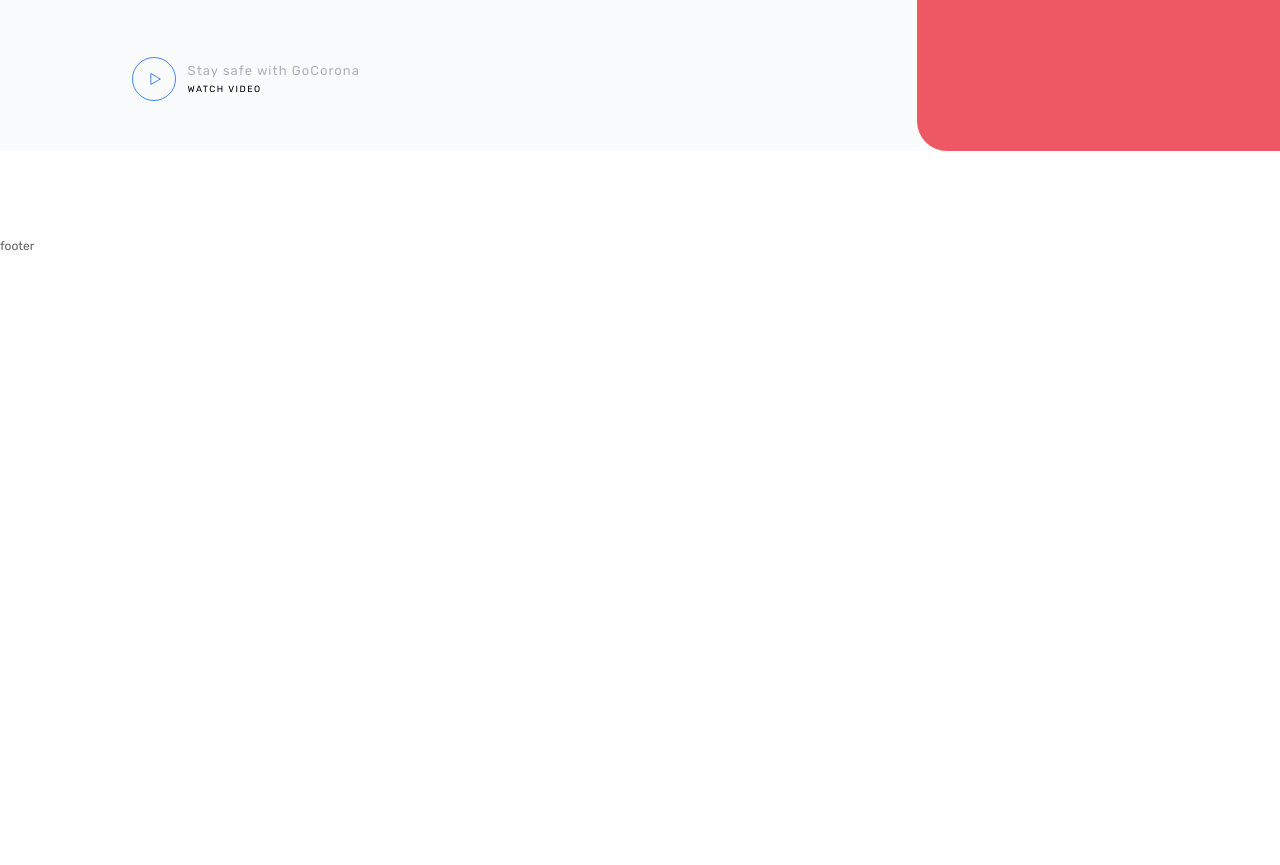
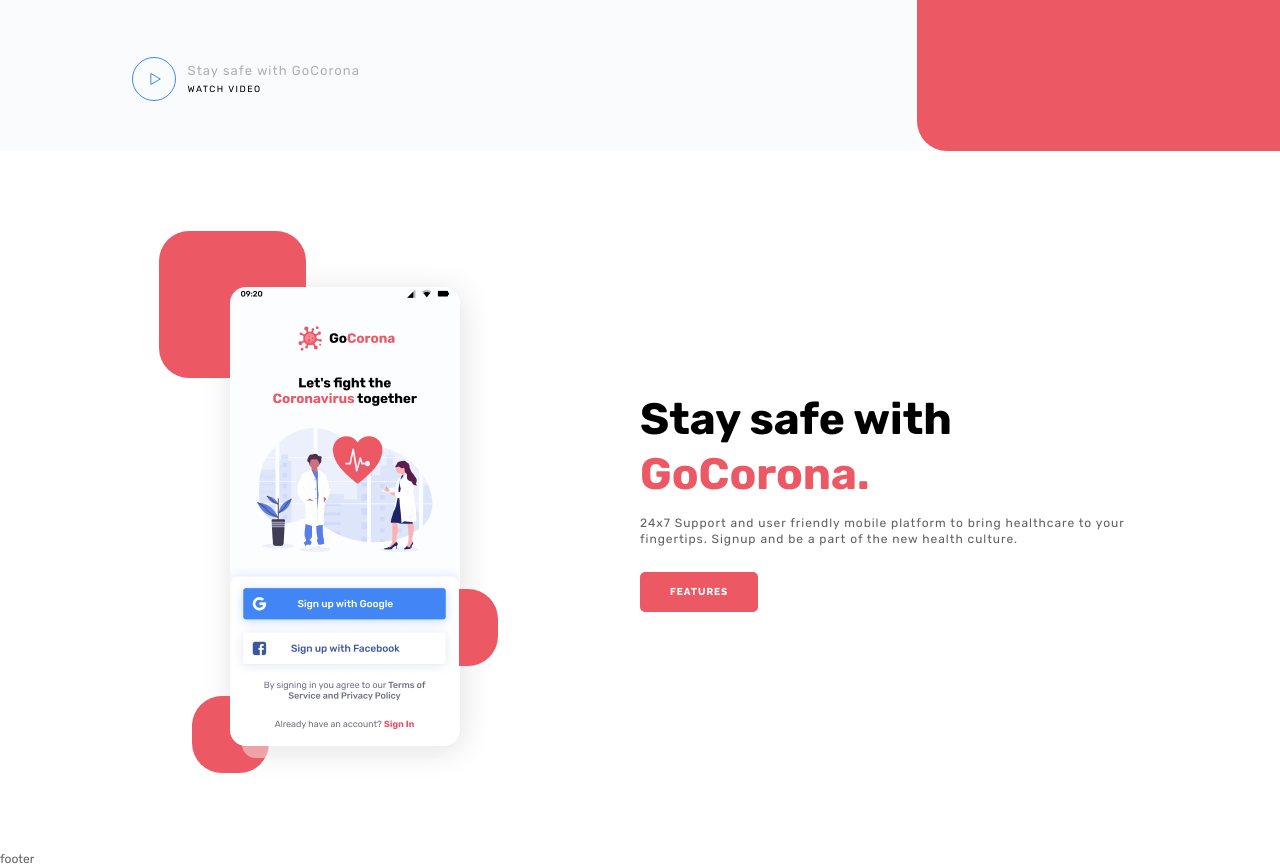
Before and after one commit to MaxoundDev/GoCorona, a plain HTML site: page index.html in a window 1280 px wide. Shown: the part 548-1413 px from the top of the page. Before the commit the page ends 800 px from the top, so only its background shows below. Drawn offline with Linux system fonts and the light colour scheme.

Commit message:
Created and adapted Stay-safe

```diff
--- a/css/style.css
+++ b/css/style.css
@@ -395,3 +395,95 @@ body {
     padding: 0;
   }
 }
+/* ----------------------- */
+.stay-safe {
+  padding: 80px 0;
+}
+.stay-safe__container {
+  display: flex;
+  align-items: center;
+}
+.stay-safe__media {
+  flex: 0 1 50%;
+}
+.stay-safe__content {
+  flex: 0 1 50%;
+}
+.stay-safe__block-text {
+}
+.media-stay-safe {
+  width: 373px;
+  padding: 56px 0 27px 0;
+  text-align: center;
+  position: relative;
+}
+.media-stay-safe__image {
+  display: inline-block;
+  box-shadow: 2px 4px 32px rgba(0, 0, 0, 0.12);
+  border-radius: 16px;
+  position: relative;
+  width: 61.5%;
+}
+.media-stay-safe__image img {
+  position: relative;
+  z-index: 5;
+  max-width: 100%;
+}
+.media-stay-safe__image::after {
+  content: '';
+  position: absolute;
+  bottom: -12px;
+  left: 12px;
+  width: 206px;
+  height: 27px;
+  z-index: 2;
+  background: rgba(240, 240, 240, 0.49);
+  border-radius: 16px;
+}
+.media-stay-safe__item {
+  position: absolute;
+  background-color: #ec5863;
+  border-radius: 30px;
+  width: 77px;
+  height: 77px;
+}
+.media-stay-safe__item-1 {
+  top: 0;
+  left: 0;
+  width: 147px;
+  height: 147px;
+}
+.media-stay-safe__item-2 {
+  bottom: 0;
+  left: 33px;
+}
+.media-stay-safe__item-3 {
+  bottom: 107px;
+  right: 34px;
+}
+@media (max-width: 991.98px) {
+  .stay-safe {
+    padding: 40px 0;
+  }
+}
+@media (min-width: 991.98px) {
+  .stay-safe__media {
+    padding: 0 0 0 47px;
+  }
+}
+@media (max-width: 767.98px) {
+  .stay-safe {
+    padding: 30px 0;
+  }
+  .stay-safe__container {
+    flex-direction: column-reverse;
+  }
+  .stay-safe__content {
+    margin: 0px 0 30px 0;
+  }
+}
+@media (max-width: 479.98px) {
+  .media-stay-safe {
+    width: 290px;
+  }
+}
--- a/index.html
+++ b/index.html
@@ -52,12 +52,12 @@
 						</div>
 					</div>
 					<div class="get-started__image">
-						<img src="./img/main-block/get-started.svg" alt="Врач с ребенком" />
+						<img src="img/main-block/get-started.svg" alt="Врач с ребенком" />
 					</div>
 					<div class="get-started__video">
 						<a href="" class="video-get-started">
 							<div class="video-get-started__icon">
-								<img src="./img/main-block/video.svg" alt="Кнопка Play" />
+								<img src="img/main-block/video.svg" alt="Кнопка Play" />
 							</div>
 							<div class="video-get-started__body">
 								<div class="video-get-started__title">
@@ -71,6 +71,34 @@
 					</div>
 				</div>
 			</section>
+			<section class="stay-safe">
+				<div class="stay-safe__container">
+					<div class="stay-safe__media">
+						<div class="media-stay-safe">
+							<div class="media-stay-safe__image">
+								<img src="img/stay-safe/01.png" alt="Приложение" />
+							</div>
+							<div class="media-stay-safe__item media-stay-safe__item-1"></div>
+							<div class="media-stay-safe__item media-stay-safe__item-2"></div>
+							<div class="media-stay-safe__item media-stay-safe__item-3"></div>
+						</div>
+					</div>
+					<div class="stay-safe__content">
+						<div class="stay-safe__block-text block-text">
+							<h2 class="block-text__title">
+								Stay safe with <span>GoCorona.</span>
+							</h2>
+							<div class="block-text__text">
+								24x7 Support and user friendly mobile
+								platform to bring healthcare to your
+								fingertips. Signup and be a part of the new
+								health culture.
+							</div>
+							<a href="#" class="block-text__button button">Features</a>
+						</div>
+					</div>
+				</div>
+			</section>
 		</main>
 		<footer class="footer">footer</footer>
 	</div>
```
Also changed, not shown: img/apple.svg (added), img/google-play.svg (added), img/health_care/01.svg (added), img/health_care/02.svg (added), img/health_care/03.svg (added), img/stay-safe/01.png (added).
